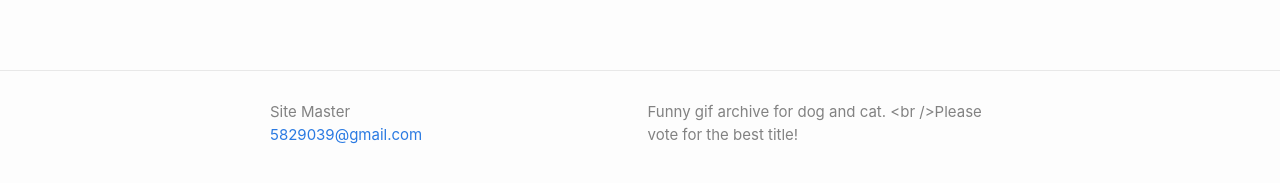
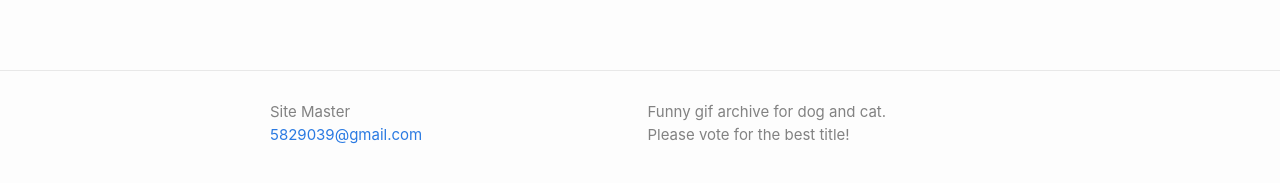
Before and after one commit to funnydogcat/alpha, a Jekyll site: the page built from index.md, in a window 1280 px wide. Shown: the part 694-877 px from the top of the page. Built offline with Jekyll 4.4.1, drawn with Linux system fonts in a browser that asks for light colours.

Commit message:
Update footer.html

```diff
--- a/_includes/footer.html
+++ b/_includes/footer.html
@@ -17,7 +17,7 @@
       </div>
 
       <div class="footer-col one-half">
-        <p>{{- site.description | escape -}}</p>
+        <p>{{- site.description -}}</p>
       </div>
 
       <div class="social-links">
```
